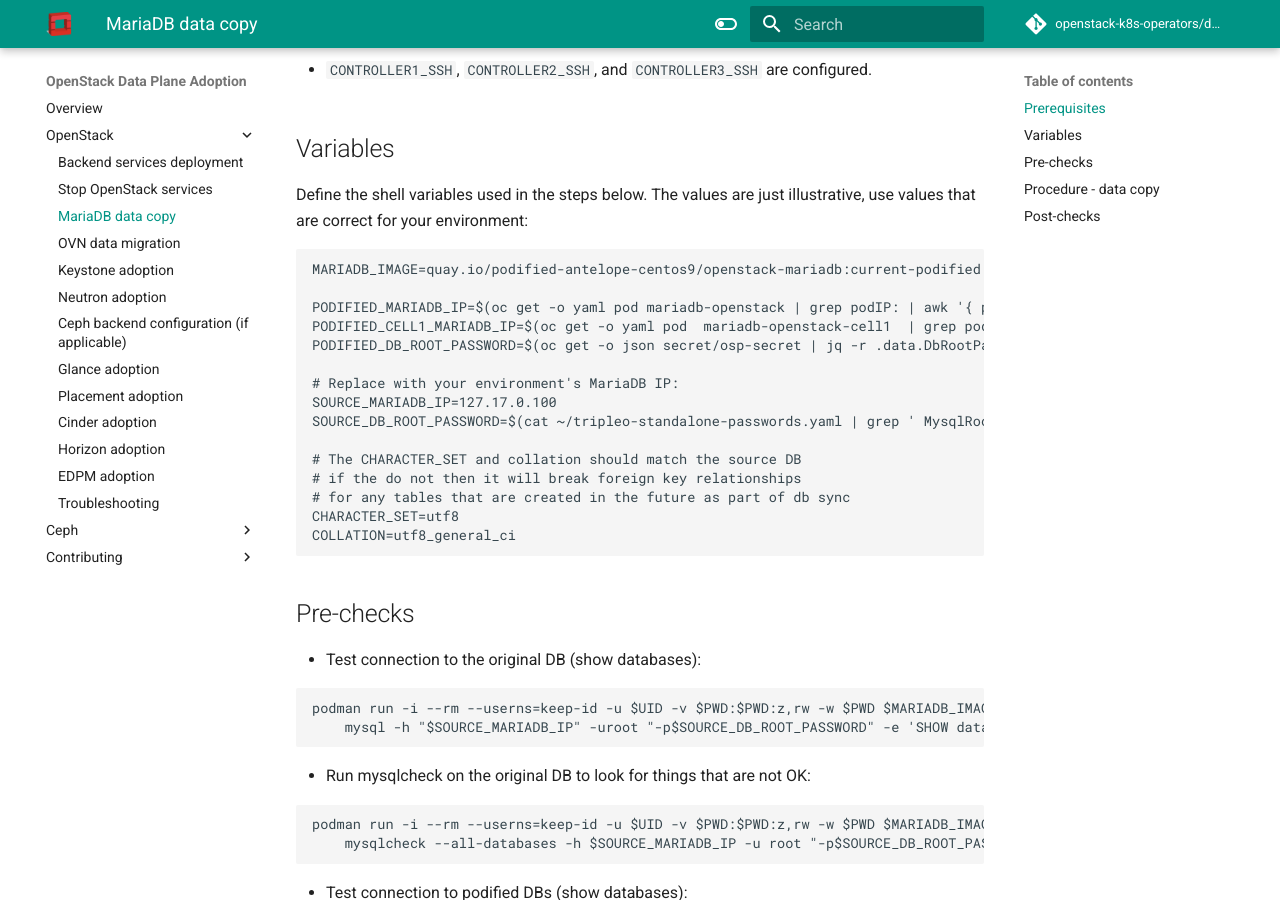
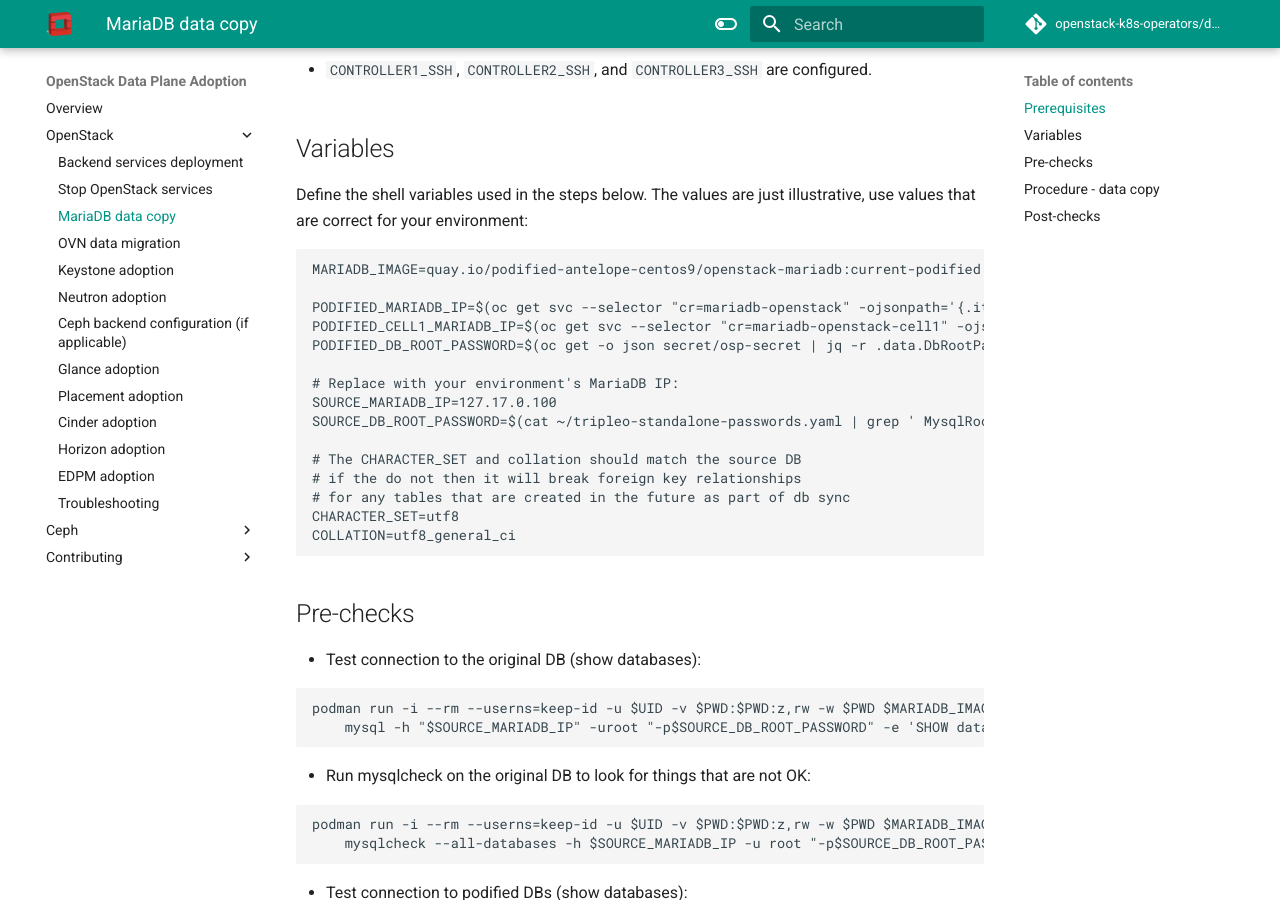
Before and after one commit to openstack-k8s-operators/data-plane-adoption, an MkDocs documentation site: the page built from docs/openstack/mariadb_copy.md, in a window 1280 px wide and 900 px high, scrolled down 642 px. Built offline with MkDocs 1.6.1 and Material for MkDocs 9.7.7, drawn with Linux system fonts in a browser that asks for light colours; comment, search, counter and statistics services are not loaded; the version menu is left out.

Commit message:
Filter by mariadb services cluster IPs instead
Filtered pod IP may change, if pod restarts. Use the service cluster IP
which never changes.

Signed-off-by: Bohdan Dobrelia <bdobreli@redhat.com>

````diff
--- a/docs/openstack/mariadb_copy.md
+++ b/docs/openstack/mariadb_copy.md
@@ -37,8 +37,8 @@
 ```
 MARIADB_IMAGE=quay.io/podified-antelope-centos9/openstack-mariadb:current-podified
 
-PODIFIED_MARIADB_IP=$(oc get -o yaml pod mariadb-openstack | grep podIP: | awk '{ print $2; }')
-PODIFIED_CELL1_MARIADB_IP=$(oc get -o yaml pod  mariadb-openstack-cell1  | grep podIP: | awk '{ print $2; }')
+PODIFIED_MARIADB_IP=$(oc get svc --selector "cr=mariadb-openstack" -ojsonpath='{.items[0].spec.clusterIP}')
+PODIFIED_CELL1_MARIADB_IP=$(oc get svc --selector "cr=mariadb-openstack-cell1" -ojsonpath='{.items[0].spec.clusterIP}')
 PODIFIED_DB_ROOT_PASSWORD=$(oc get -o json secret/osp-secret | jq -r .data.DbRootPassword | base64 -d)
 
 # Replace with your environment's MariaDB IP:
````
Also changed, not shown: 1 other file.
